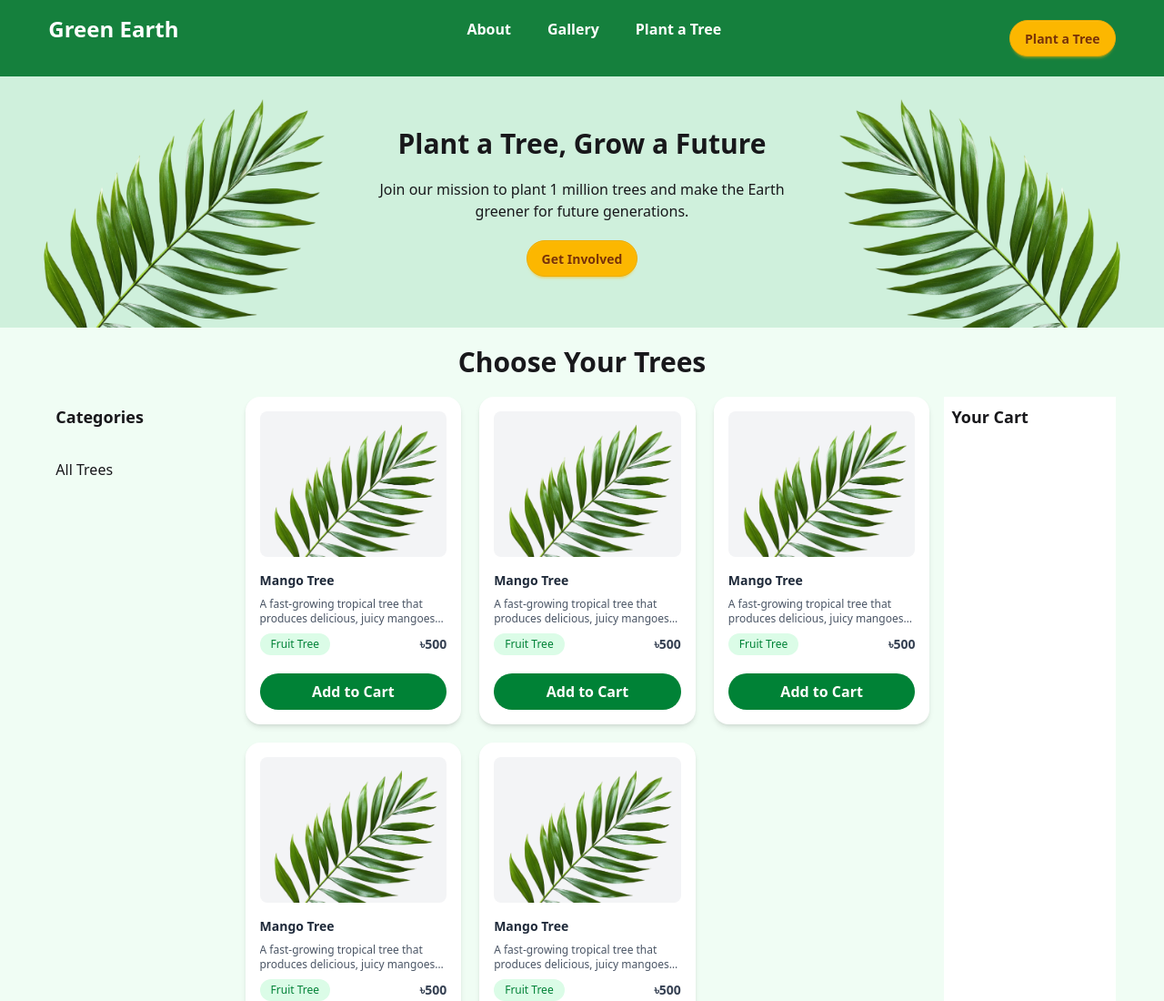
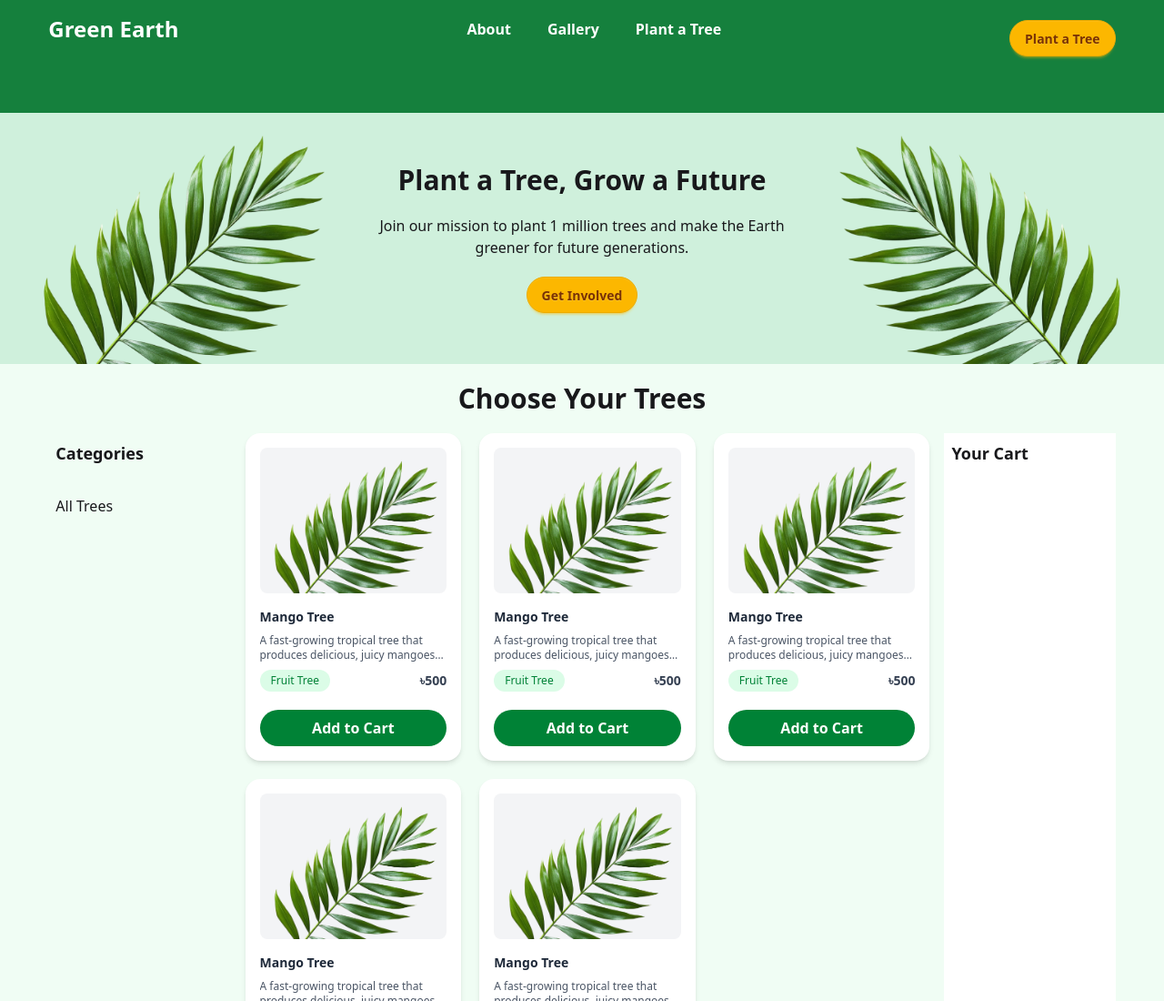
Before and after one commit to hahsan042/B12A06, a plain HTML site: page index.html in a window 1280 px wide. Shown: the top 1100 px of the page at 91% size. Drawn offline with nearby package versions, Linux system fonts and the light colour scheme.

Commit message:
add padding

```diff
--- a/index.html
+++ b/index.html
@@ -15,7 +15,7 @@
   </head>
   <body>
     <header>
-      <nav class=" bg-[#15803D] flex flex-col items-center">
+      <nav class=" pb-10 bg-[#15803D] flex flex-col items-center">
         <div
           class=" space-y-5 md:flex md:justify-between md:items-center md:w-11/12 md:mx-auto text-white"
         >
```
